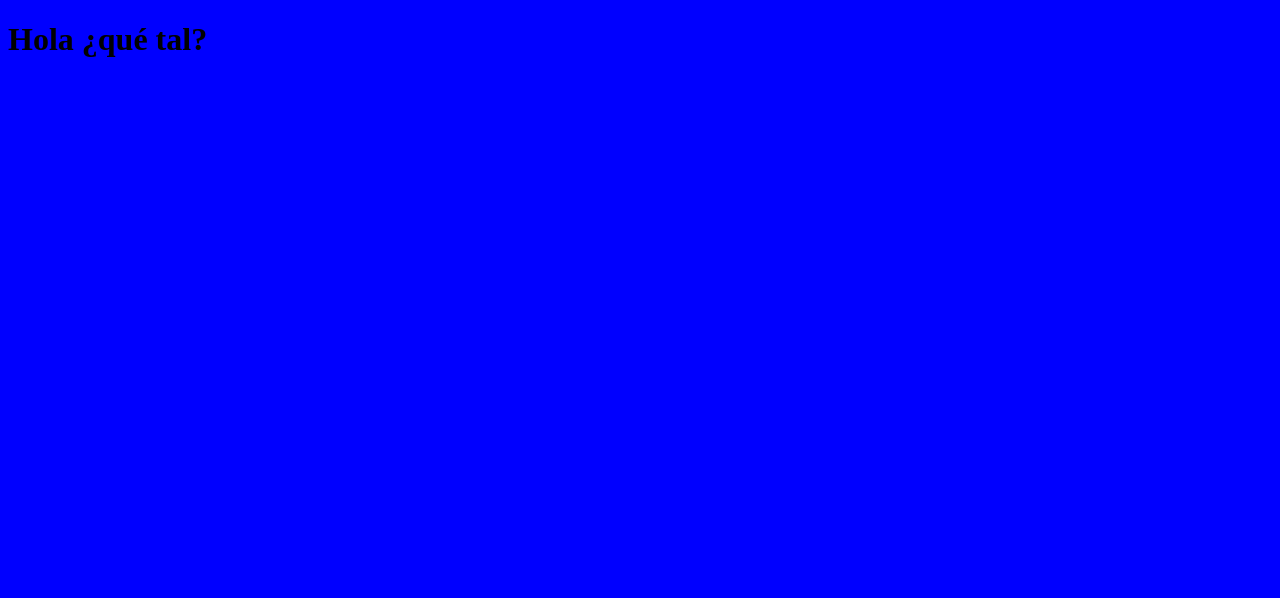
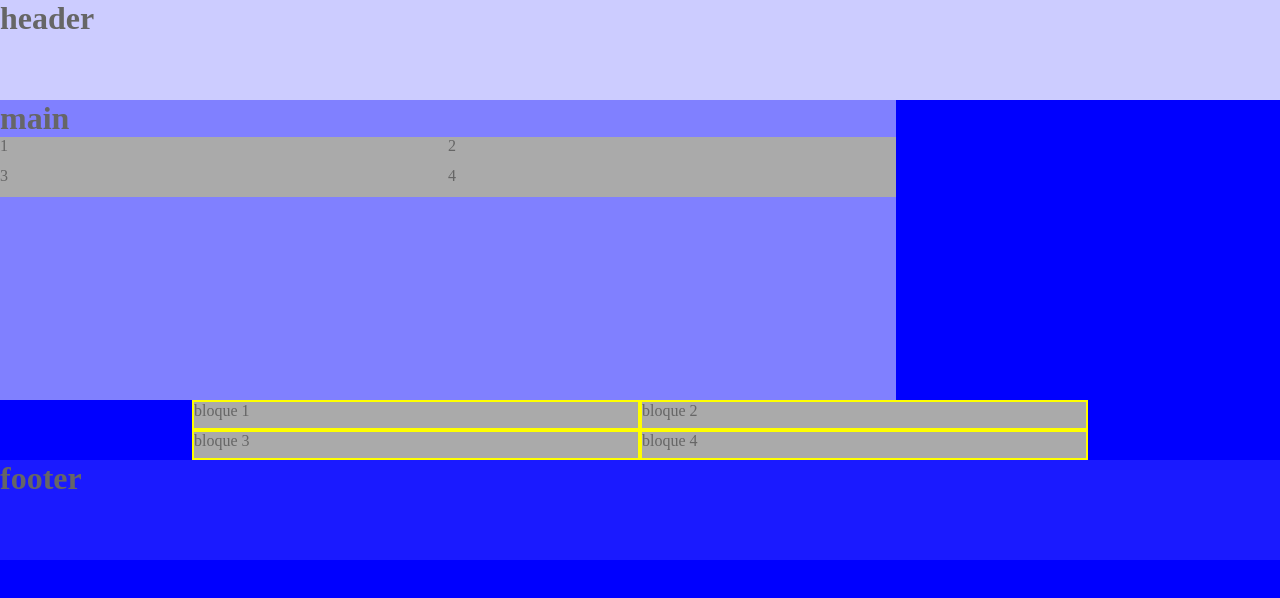
Before and after one commit to laurallo7/LauraRepository, a plain HTML site: page index.html in a window 1280 px wide. Drawn offline with Linux system fonts and the light colour scheme.

Commit message:
responsive

```diff
--- a/estilos/movil.css
+++ b/estilos/movil.css
@@ -1,5 +1,54 @@
+*{margin:0;
+padding: 0;
+box-sizing: border-box}
+
+body{
+	color: #666
+}
+
+header{
+	background-color: rgb(255,255,255,0.8)
+
+}
+main{
+	background-color: rgb(255,255,255,0.5)
+}
+
+li{
+	list-style: none;
+	background-color: #AAA;
+	height: 30px;
+}
+aside{
+	background-color: rgb(255,255,255,0.3)
+}
+
+footer{
+	background-color: rgb(255,255,255,0.1)
+}
+
+
+
+
 @media screen and (max-width:480px){
-	body{
-		background-color: tomato
+body{
+	background-color: tomato
 	}
+
+header{
+	height: 100px
+
 }
+main{
+	height: 300px
+}
+
+aside{
+	height: 200px
+}
+
+footer{
+	height: 100px
+}
+
+}
--- a/estilos/ordenador.css
+++ b/estilos/ordenador.css
@@ -2,4 +2,25 @@
 	body{
 		background-color: blue
 	}
+
+header{
+	height: 100px
+
 }
+main{
+	height: 300px;
+	width: 70%;
+	float: left
+}
+
+aside{
+	height: 200px;
+	width: 30%;
+
+}
+
+footer{
+	height: 100px
+}
+
+}
--- a/estilos/tablet.css
+++ b/estilos/tablet.css
@@ -2,4 +2,37 @@
 	body{
 		background-color: yellow
 	}
+
+header{
+	height: 100px
+
 }
+main{
+	height: 300px
+}
+li{
+	width:50%;
+	float:left
+}
+
+section{
+width: 100%;
+overflow: hidden /*porque las etiquetas de dentro del aside estarán flotadas*/}
+
+.bloque{
+width: 50%; /*aquí pondremos según las columnas que queremos, 50% para 2 columnas, 25% para 4 columnas…*/
+height: 30px;  /*para que todos los bloques tengan la misma medida*/
+float: left;
+background-color: #AAA; /*si el bloque tuviera un color para separarlo del bloque siguiente no se podría poner margin porque se desborda, se tendría que bajar el porcentaje del width*/
+border: 2px solid yellow /*esto se podría poner para ver visualmente una separación entre bloques aunque no la haya*/}
+
+.bloquegrande{ /*esto es para centrar*/
+width: 70%;
+margin: 0 auto}
+
+footer{
+	height: 100px;
+clear: both
+}
+
+}
--- a/index.html
+++ b/index.html
@@ -20,6 +20,30 @@
 </head>
 
 <body>
-	<h1>Hola ¿qué tal?</h1>
+	<header>
+		<h1>header</h1>
+	</header>
+
+	<main>
+		<h1>main</h1>
+		<li>1</li>
+		<li>2</li>
+		<li>3</li>
+		<li>4</li>
+	</main>
+
+<section> <div class="bloquegrande">
+<div class="bloque"> bloque 1 </div>
+<div class="bloque"> bloque 2 </div>
+<div class="bloque"> bloque 3 </div>
+<div class="bloque"> bloque 4 </div>
+</div> </section>
+
+
+	<footer>
+		<h1>footer</h1>
+	</footer>
+
+
 </body>
 </html>
```
Also changed, not shown: 1 other file.
